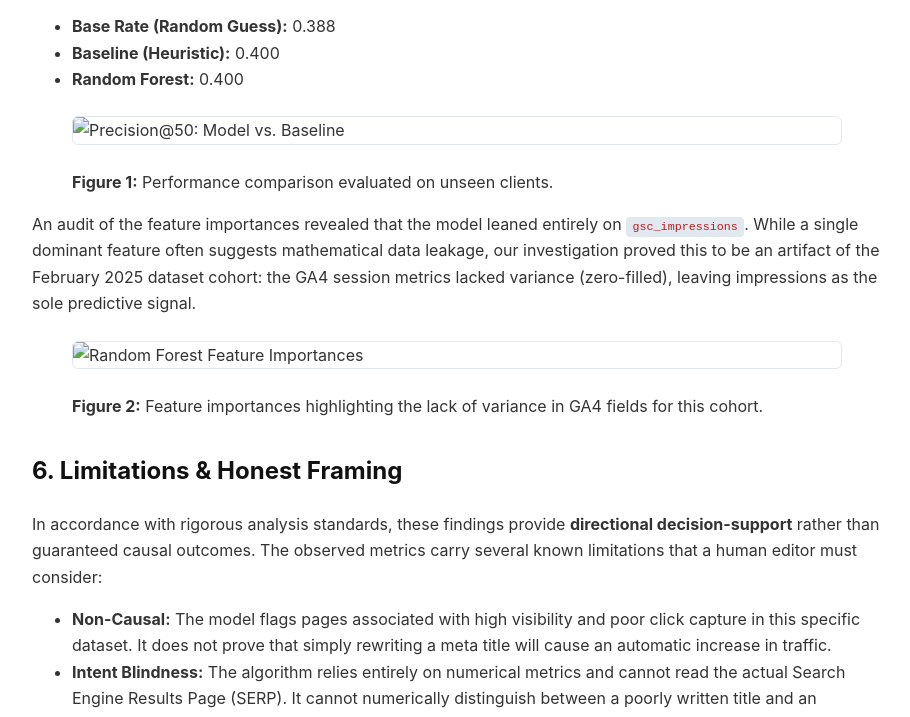
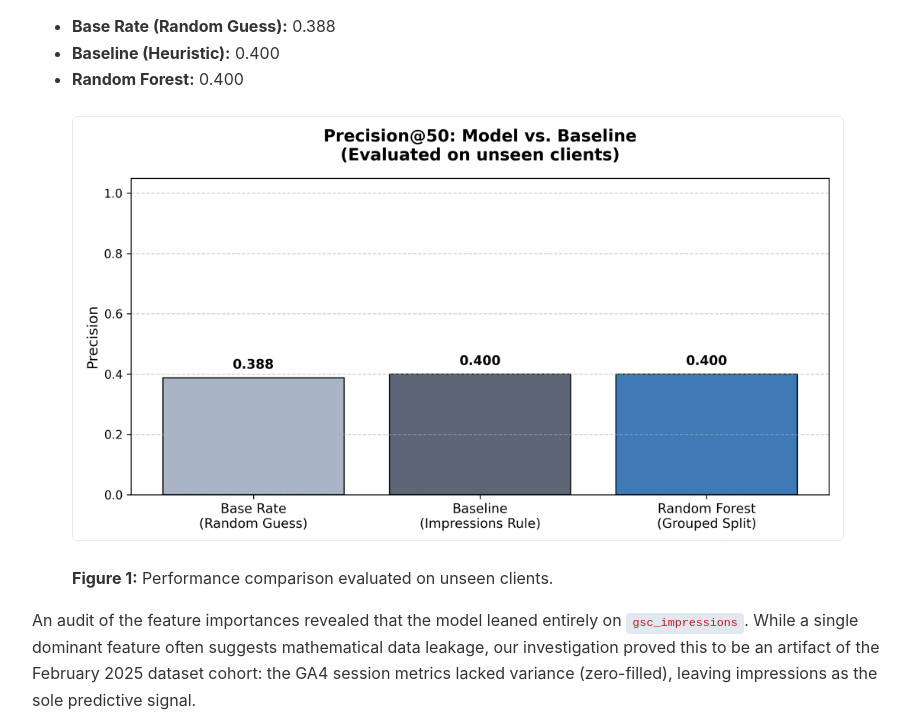
Before and after one commit to jlao14/flyrank-week1, a plain HTML site: page index.html in a window 1280 px wide. Shown: the part 2630-3347 px from the top of the page, without its empty margins (183-1093 px from the left). Drawn offline with Linux system fonts and the light colour scheme.

Commit message:
Update index.html

```diff
--- a/index.html
+++ b/index.html
@@ -142,14 +142,14 @@
     </ul>
 
     <figure>
-      <img src="work/outputs/fig2_performance_comparison.png" alt="Precision@50: Model vs. Baseline">
+      <img src="outputs/fig2_performance_comparison.png" alt="Precision@50: Model vs. Baseline">
       <figcaption><strong>Figure 1:</strong> Performance comparison evaluated on unseen clients.</figcaption>
     </figure>
 
     <p>An audit of the feature importances revealed that the model leaned entirely on <code>gsc_impressions</code>. While a single dominant feature often suggests mathematical data leakage, our investigation proved this to be an artifact of the February 2025 dataset cohort: the GA4 session metrics lacked variance (zero-filled), leaving impressions as the sole predictive signal.</p>
 
     <figure>
-      <img src="work/outputs/fig1_feature_importance.png" alt="Random Forest Feature Importances">
+      <img src="outputs/fig1_feature_importance.png" alt="Random Forest Feature Importances">
       <figcaption><strong>Figure 2:</strong> Feature importances highlighting the lack of variance in GA4 fields for this cohort.</figcaption>
     </figure>
   </section>
```
